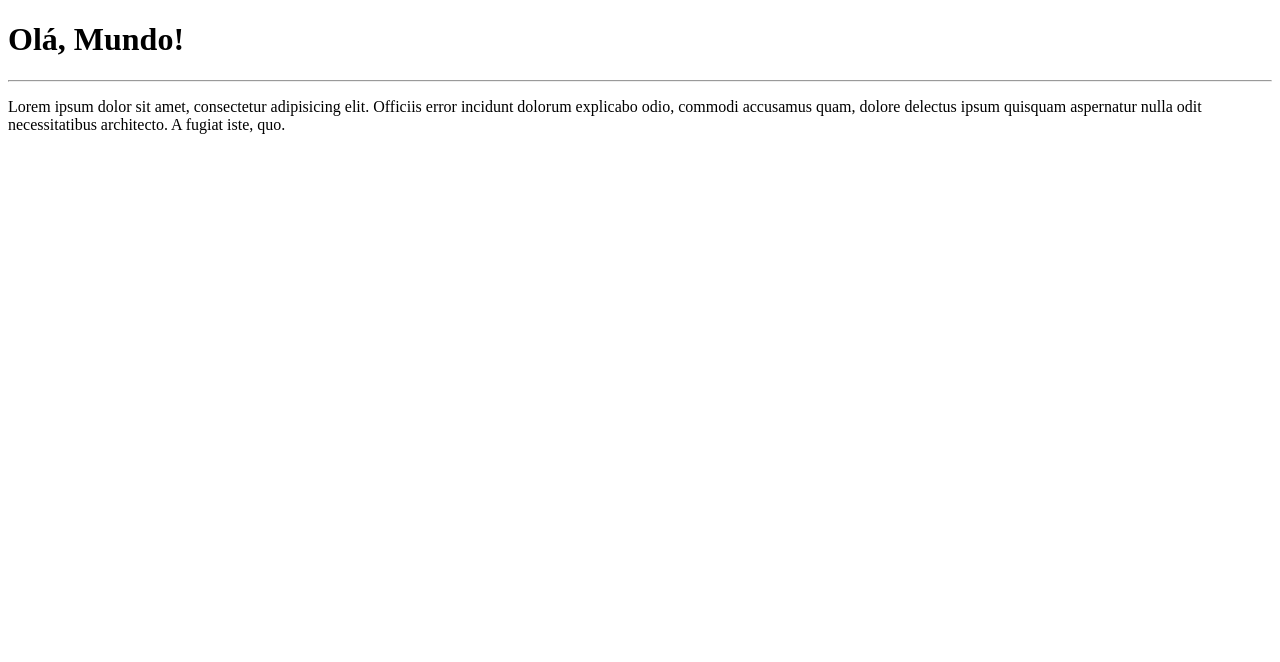
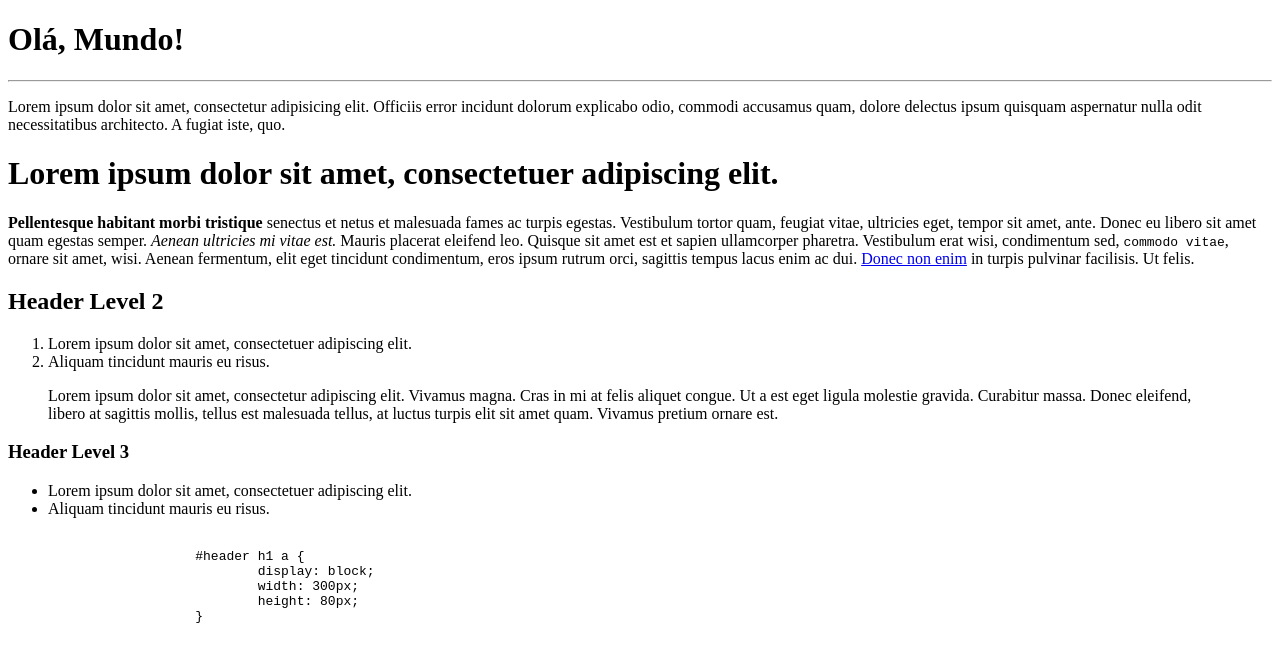
Before and after one commit to jesielmel/InitProject, a plain HTML site: page SiteExemplo/index.html in a window 1280 px wide. Drawn offline with Linux system fonts and the light colour scheme.

Commit message:
Adicionei mais paragrafos

```diff
--- a/SiteExemplo/index.html
+++ b/SiteExemplo/index.html
@@ -14,6 +14,33 @@
 		<hr/>
 		<div>
 			<p>Lorem ipsum dolor sit amet, consectetur adipisicing elit. Officiis error incidunt dolorum explicabo odio, commodi accusamus quam, dolore delectus ipsum quisquam aspernatur nulla odit necessitatibus architecto. A fugiat iste, quo.</p>
+			<p><h1>Lorem ipsum dolor sit amet, consectetuer adipiscing elit.</h1>
+
+			<p><strong>Pellentesque habitant morbi tristique</strong> senectus et netus et malesuada fames ac turpis egestas. Vestibulum tortor quam, feugiat vitae, ultricies eget, tempor sit amet, ante. Donec eu libero sit amet quam egestas semper. <em>Aenean ultricies mi vitae est.</em> Mauris placerat eleifend leo. Quisque sit amet est et sapien ullamcorper pharetra. Vestibulum erat wisi, condimentum sed, <code>commodo vitae</code>, ornare sit amet, wisi. Aenean fermentum, elit eget tincidunt condimentum, eros ipsum rutrum orci, sagittis tempus lacus enim ac dui. <a href="#">Donec non enim</a> in turpis pulvinar facilisis. Ut felis.</p>
+
+			<h2>Header Level 2</h2>
+
+			<ol>
+				<li>Lorem ipsum dolor sit amet, consectetuer adipiscing elit.</li>
+				<li>Aliquam tincidunt mauris eu risus.</li>
+			</ol>
+
+			<blockquote><p>Lorem ipsum dolor sit amet, consectetur adipiscing elit. Vivamus magna. Cras in mi at felis aliquet congue. Ut a est eget ligula molestie gravida. Curabitur massa. Donec eleifend, libero at sagittis mollis, tellus est malesuada tellus, at luctus turpis elit sit amet quam. Vivamus pretium ornare est.</p></blockquote>
+
+			<h3>Header Level 3</h3>
+
+			<ul>
+				<li>Lorem ipsum dolor sit amet, consectetuer adipiscing elit.</li>
+				<li>Aliquam tincidunt mauris eu risus.</li>
+			</ul>
+
+			<pre><code>
+			#header h1 a {
+				display: block;
+				width: 300px;
+				height: 80px;
+			}
+			</code></pre></p>
 		</div>
 	</body>
 </html>
```
